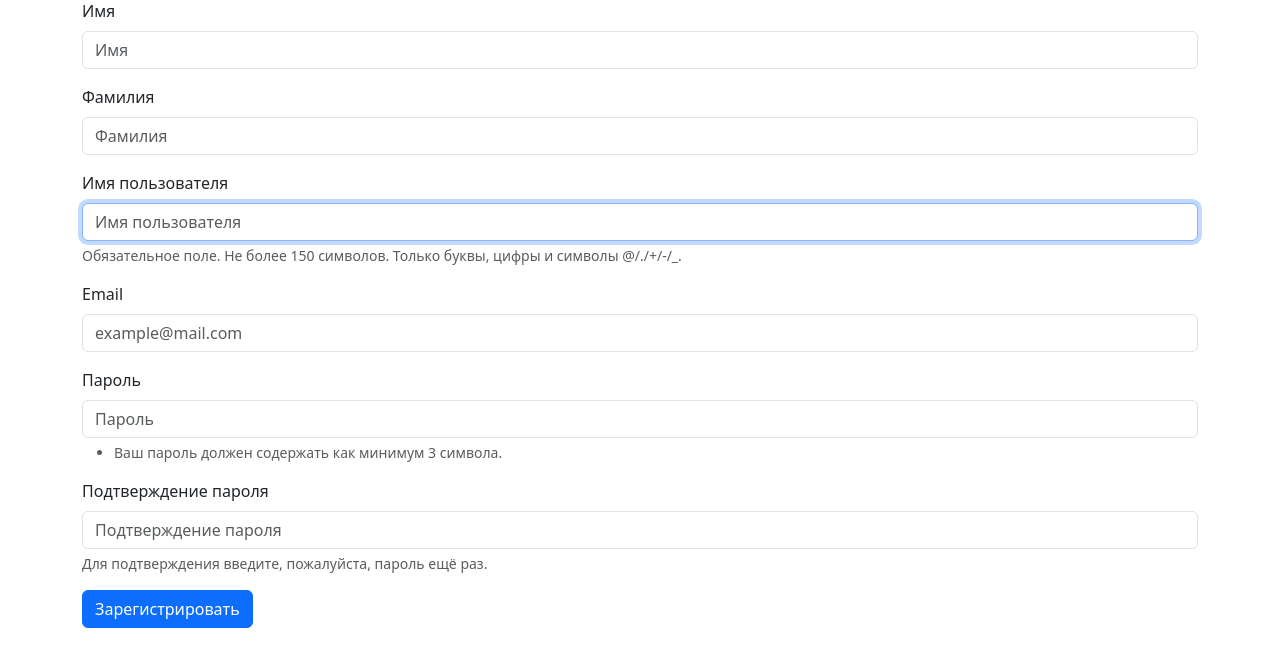
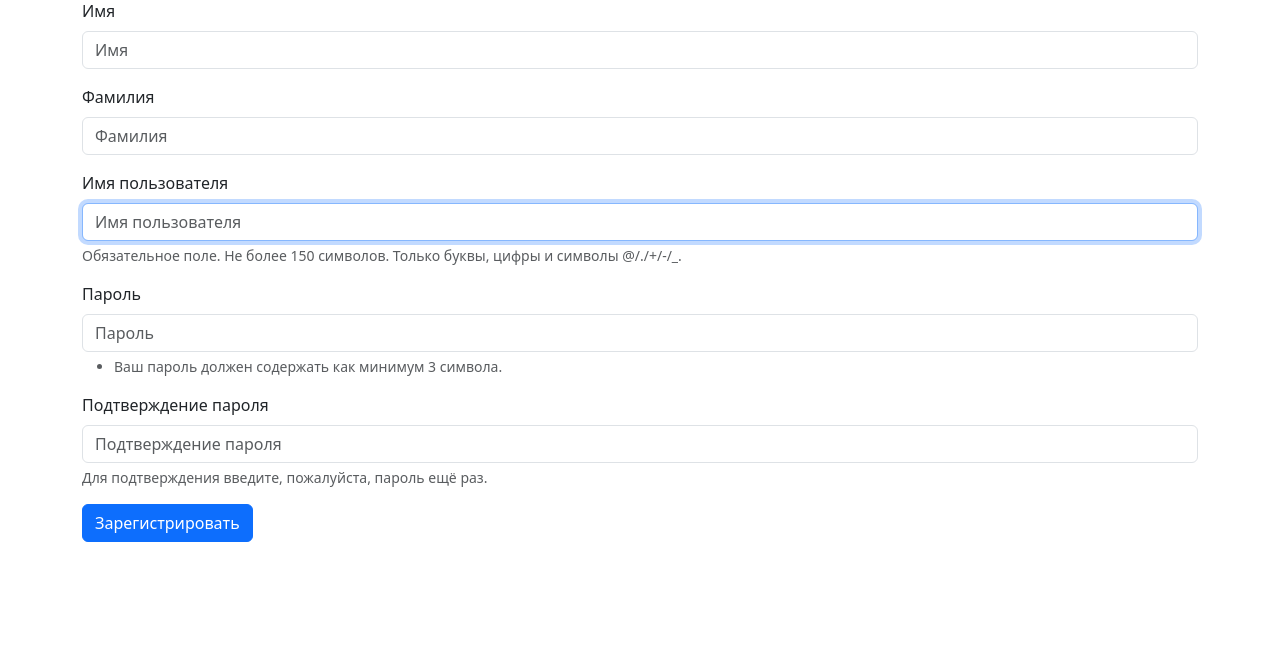
Before and after one commit to UginVirgin/python-project-52, a Django app: page /users/create/ in a window 1280 px wide. Shown: the part 97-764 px from the top of the page. Run offline with Django 5.2, Linux system fonts and the light colour scheme.

Commit message:
deleted email field form registration page

```diff
--- a/templates/users/create_user.html
+++ b/templates/users/create_user.html
@@ -61,21 +61,6 @@
             </div>
 
             <div class="mb-3">
-                <label class="form-label" for="id_email">Email</label>
-                <input type="email" name="email" maxlength="254"
-                       class="form-control {% if errors.email %}is-invalid{% endif %}"
-                       placeholder="example@mail.com"
-                       value="{{ form_data.email|default:'' }}"
-                       required
-                       id="id_email">
-                {% if errors.email %}
-                    <div class="invalid-feedback">
-                        {{ errors.email }}
-                    </div>
-                {% endif %}
-            </div>
-
-            <div class="mb-3">
                 <label class="form-label" for="id_password1">Пароль</label>
                 <input type="password" name="password1" autocomplete="new-password"
                        class="form-control {% if errors.password1 %}is-invalid{% endif %}"
--- a/users/views.py
+++ b/users/views.py
@@ -44,7 +44,7 @@ def users_create(request):
                     last_name=request.POST.get('last_name', ''),
                     email=email
                 )
-                messages.success(request, 'Пользователь успешно создан!')
+                messages.success(request, 'Пользователь успешно зарегистрирован')
                 return redirect('login')
             except Exception as e:
                 messages.error(request, f'Ошибка: {e}')
```
